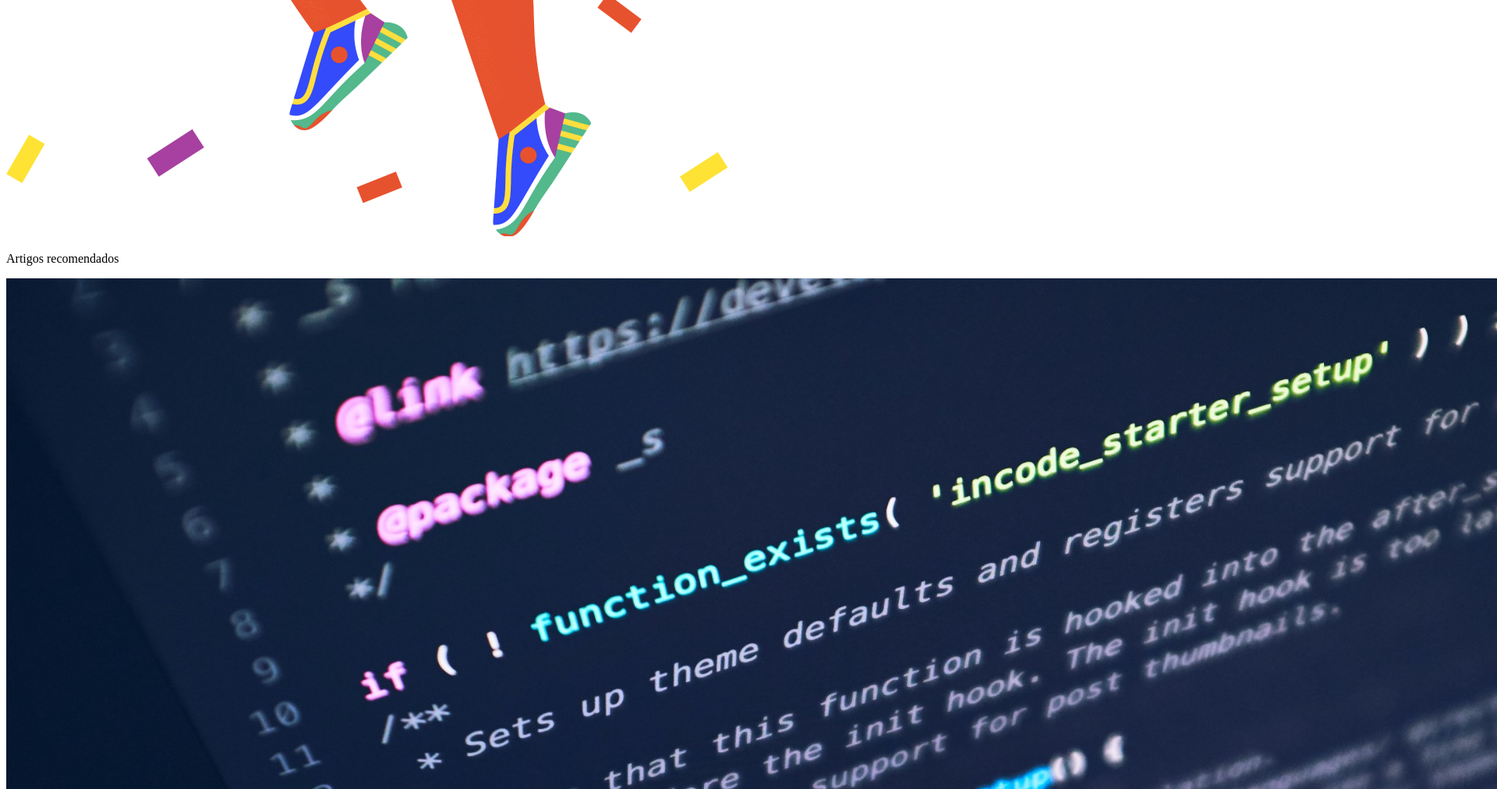
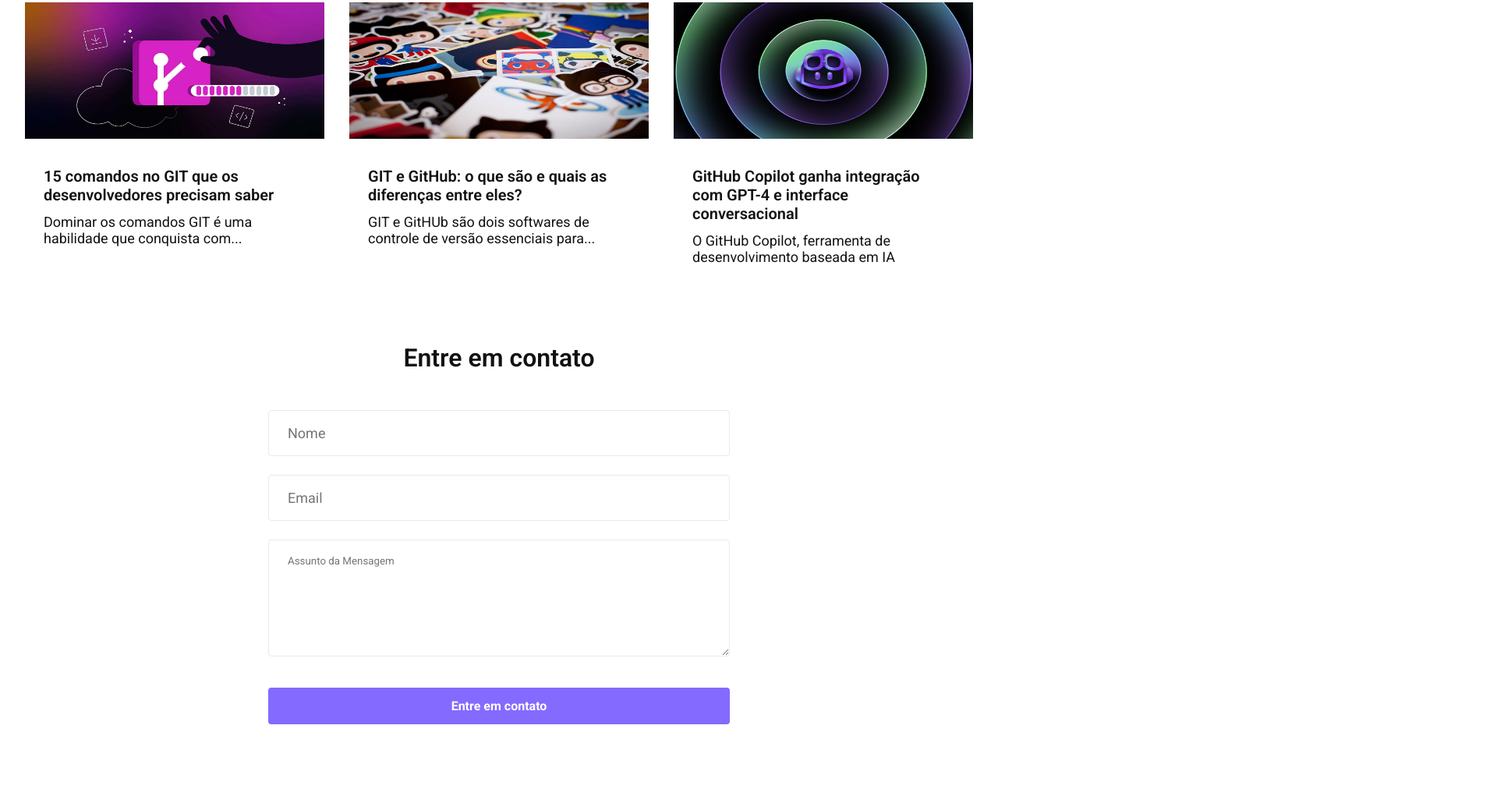
Before and after one commit to arthurotto123/desafios-semanais-, a plain HTML site: page desafio2/index.html in a window 1280 px wide. Shown: the part 985-1997 px from the top of the page at 78% size, 1920 px wide, since content can reach past the window. Drawn offline with Linux system fonts and the light colour scheme.

Commit message:
Css finalizado

```diff
--- a/desafio2/index.html
+++ b/desafio2/index.html
@@ -4,6 +4,7 @@
     <meta charset="UTF-8">
     <meta name="viewport" content="width=device-width, initial-scale=1.0">
     <title>Desafio 2</title>
+    <link rel="stylesheet" href="style.css">
 </head>
 <body>
     <header class="hero">
@@ -22,10 +23,11 @@
     <section class="cont">
         <div class="cont-container">
             <p>Artigos recomendados</p>
+            <div class="cont-cards">
             <div class="cards" id="card0">
                 <img src="img/2629ac1e5dc3c563ef4f45f47300e73a6c0638a3.jpg" alt="">
                 <div class="content">
-                    <p>O que é linguagem de programação? COnheça as principais </p>
+                    <p class="t1">O que é linguagem de programação? COnheça as principais </p>
                     <p>Uma das mais populares vertentes da tecnologia da informação a área da...</p>
                 </div>
             </div>
@@ -34,7 +36,7 @@
              <div class="cards" id="card1">
                 <img src="img/a8746c50c2b7d204c4c61b03dbb453f48782287d.jpg" alt="">
                 <div class="content">
-                    <p>Python: por que a linguagem é tão usada para Data Science e finanças </p>
+                    <p class="t1">Python: por que a linguagem é tão usada para Data Science e finanças </p>
                     <p>O mundo da prograqmação conta com algumas opções de linguagem para...</p>
                 </div>
             </div>
@@ -43,7 +45,7 @@
          <div class="cards" id="card2">
                 <img src="img/9269dffb0774e6bda58ceff11be2b4135fe1af2c.jpg" alt="">
                 <div class="content">
-                    <p>GitHub tem receita de US$ 1 bilhão e 90 milhões de usuários</p>
+                    <p class="t1">GitHub tem receita de US$ 1 bilhão e 90 milhões de usuários</p>
                     <p>O popular serviço de repositório de código GitHub foi adquirido pela...</p>
                 </div>
             </div>
@@ -54,7 +56,7 @@
             <div class="cards" id="card3">
                 <img src="img/d030c11b4879af18b380e22ebb5bbc5f275da0a1.jpg" alt="">
                 <div class="content">
-                    <p>15 comandos no GIT que os desenvolvedores precisam saber</p>
+                    <p class="t1">15 comandos no GIT que os desenvolvedores precisam saber</p>
                     <p>Dominar os comandos GIT é uma habilidade que conquista com...</p>
                 </div>
             </div>
@@ -63,7 +65,7 @@
              <div class="cards" id="card4">
                 <img src="img/d3ec5c1bec322d227d55c9645999f5e58b5a0c8f.jpg" alt="">
                 <div class="content">
-                    <p>GIT e GitHub: o que são e quais as diferenças entre eles?</p>
+                    <p class="t1">GIT e GitHub: o que são e quais as diferenças entre eles?</p>
                     <p>GIT e GitHUb são dois softwares de controle de versão essenciais para...</p>
                 </div>
             </div>
@@ -72,10 +74,27 @@
              <div class="cards" id="card4">
                 <img src="img/c5e521cd35463333aad27af6a261d4fff822f1b2.jpg" alt="">
                 <div class="content">
-                    <p>GitHub Copilot ganha integração com GPT-4 e  interface conversacional</p>
+                    <p class="t1">GitHub Copilot ganha integração com GPT-4 e  interface conversacional</p>
                     <p>O GitHub Copilot, ferramenta de desenvolvimento baseada em IA</p>
                 </div>
             </div>
+            </div>
+        </div>
+    </section>
+    <section class="section-form">
+        <div class="form-container">
+        <p>Entre em contato</p>
+        <div class="form">
+            <div class="form-group">
+                <input type="text" placeholder="Nome">
+                <input type="text" placeholder="Email">
+            <textarea placeholder="Assunto da Mensagem" name="Assunto da Mensagem" id=""></textarea>
+            </div>
+
+            <button>
+                Entre em contato
+            </button>
+        </div>
         </div>
     </section>
 </body>
--- a/desafio2/style.css
+++ b/desafio2/style.css
@@ -0,0 +1,227 @@
+@import url('https://fonts.googleapis.com/css2?family=Roboto:ital,wght@0,100..900;1,100..900&display=swap');
+
+
+*{
+    padding: 0;
+    margin: 0;
+    box-sizing: border-box;
+    font-family: "Roboto", sans-serif;
+}
+
+.hero{
+    display: flex;
+    align-content: center;
+    justify-content: center;
+    width: 100vw;
+    height: 460px;
+
+}
+
+.hero-container{
+    max-width: 1216px;
+    width: 80%;
+    height: 460px;
+    display: flex;
+    align-items: center;
+    justify-content: space-between;
+
+
+
+
+    img{
+        max-width: 400px;
+        height: 460px;
+        object-fit: contain;
+    }
+
+
+    .group{
+        max-width: 581px;
+        max-height: 281px;
+        display: flex;
+        flex-direction: column;
+        gap: 32px;
+
+        h1{
+            font-weight: 600;
+            font-size: 40px;
+
+
+            span{
+                color: #846aff;
+            }
+        }
+
+        p{
+            width: 550px;
+            font-weight: 400;
+            font-size: 24px;
+        }
+
+
+        button{
+            max-width: 214px;
+            max-height: 49px;
+            border-radius: 4px;
+            border: none;
+            padding: 14px 32px;
+            background-color: #846aff;
+            color: #ffffffff;
+            font-weight: 700;
+            font-size: 18px;
+
+        }
+
+    }
+
+}
+
+
+.cont{
+    display: flex;
+    flex-direction: column;
+    align-items: center;
+    justify-content: center;
+}
+.cont-container{
+    max-width: 1216px;
+    max-height: 913px;
+    display: flex;
+    flex-direction: column;
+    align-items: baseline;
+    justify-content: baseline;
+    gap: 113px;
+
+    p{
+        width: 328px;
+        font-weight: 600;
+        font-size: 32px;
+        color: #121214;
+    }
+
+
+
+   .cont-cards{
+    width: 100%;
+    display: flex;
+    gap: 32px;
+    flex-wrap: wrap;
+
+     .cards{
+        border-radius: 8px;
+        max-width: 387px;
+        max-height: 357px;
+
+
+        .content{
+            display: flex;
+            flex-direction: column;
+            padding: 32px 24px;
+            gap: 12px;
+
+            .t1{
+                font-weight: 600;
+                font-size: 20px;
+                color: #121214;
+            }
+
+
+            p{
+                font-weight: 400;
+                font-size: 18px;
+                color: #121214;
+            }
+        }
+
+
+
+        img{
+            width: 384px;
+            height: 175px;
+        }
+    }
+
+   }
+
+}
+
+
+.section-form{
+    display: flex;
+    padding: 80px;
+    align-items: center;
+    justify-content: center;
+    width: 100vw;
+
+
+    .form-container{
+        width: 70%;
+        height: 70%;
+        max-width: 592px;
+        max-height: 498px;
+        display: flex;
+        flex-direction: column;
+        align-items: center;
+        gap: 48px;
+
+
+
+        p{
+            font-weight: 600;
+            font-size: 32px;
+            color: #121214;
+        }
+
+        .form{
+            display: flex;
+            flex-direction: column;
+            gap: 40px;
+            width: 100%;
+
+
+            .form-group{
+                display: flex;
+                flex-direction: column;
+                gap: 24px;
+                width: 100%;
+
+
+                input{
+                    width: 100%;
+                    max-height: 59px;
+                    padding: 19px 24px;
+                    background-color: #ffffffff;
+                    border: 1px solid #eaeaea;
+                    border-radius: 4px;
+                    font-size: 18px;
+                    font-weight: 400;
+                    color: #7c7cba;
+                }
+
+                textarea{
+                    padding: 19px 24px;
+                    height: 150px;
+                    border: 1px solid #eaeaea;
+                    border-radius: 4px;
+                    color: #7c7cba;
+
+                }
+            }
+
+
+            button{
+                padding: 14px 32px;
+                background-color: #846aff;
+                border-radius: 4px;
+                width: 100%;
+                color: #ffffffff;
+                font-size: 16px;
+                font-weight: 700;
+                border: none;
+
+
+            }
+        }
+
+    }
+}
```
